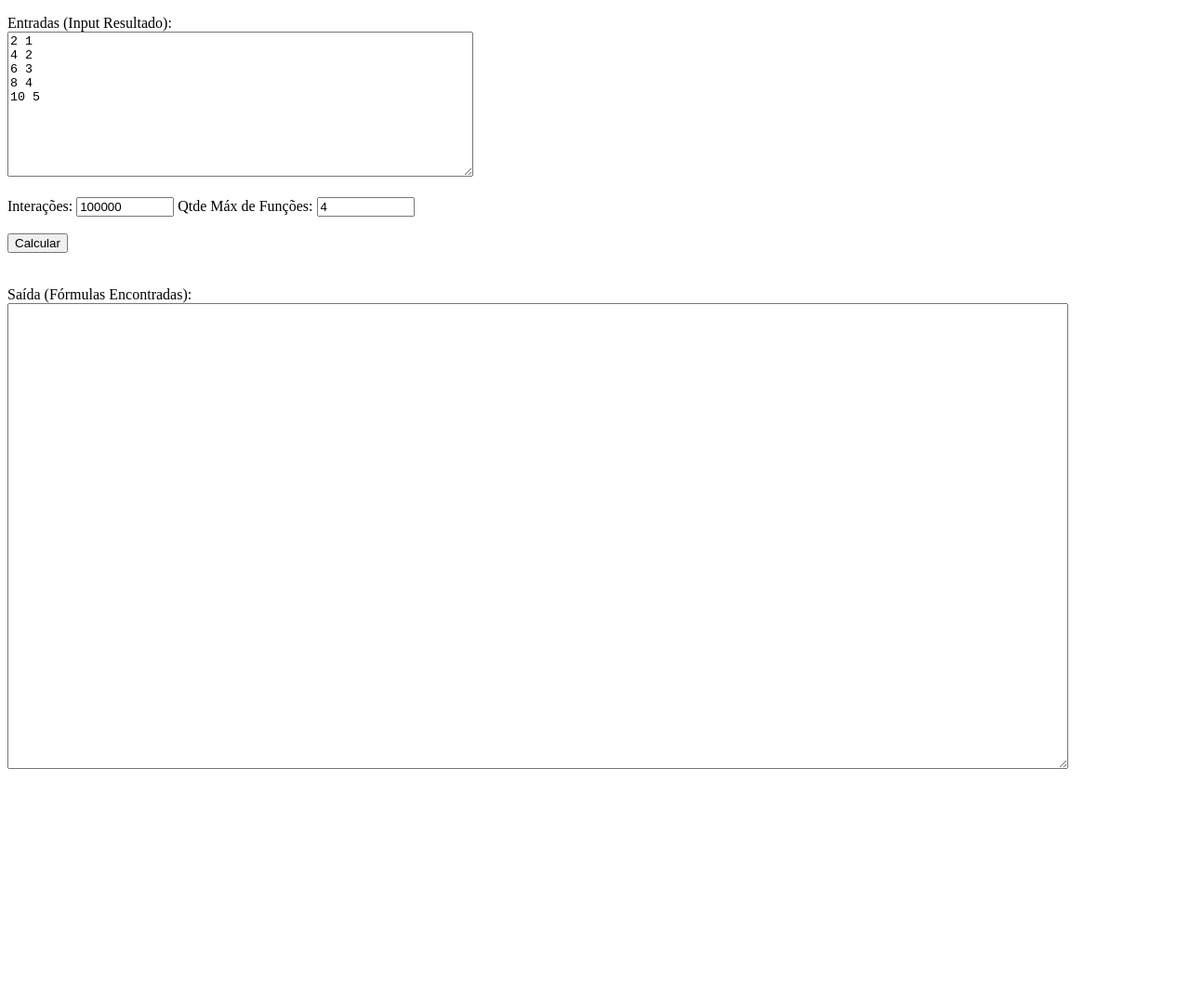
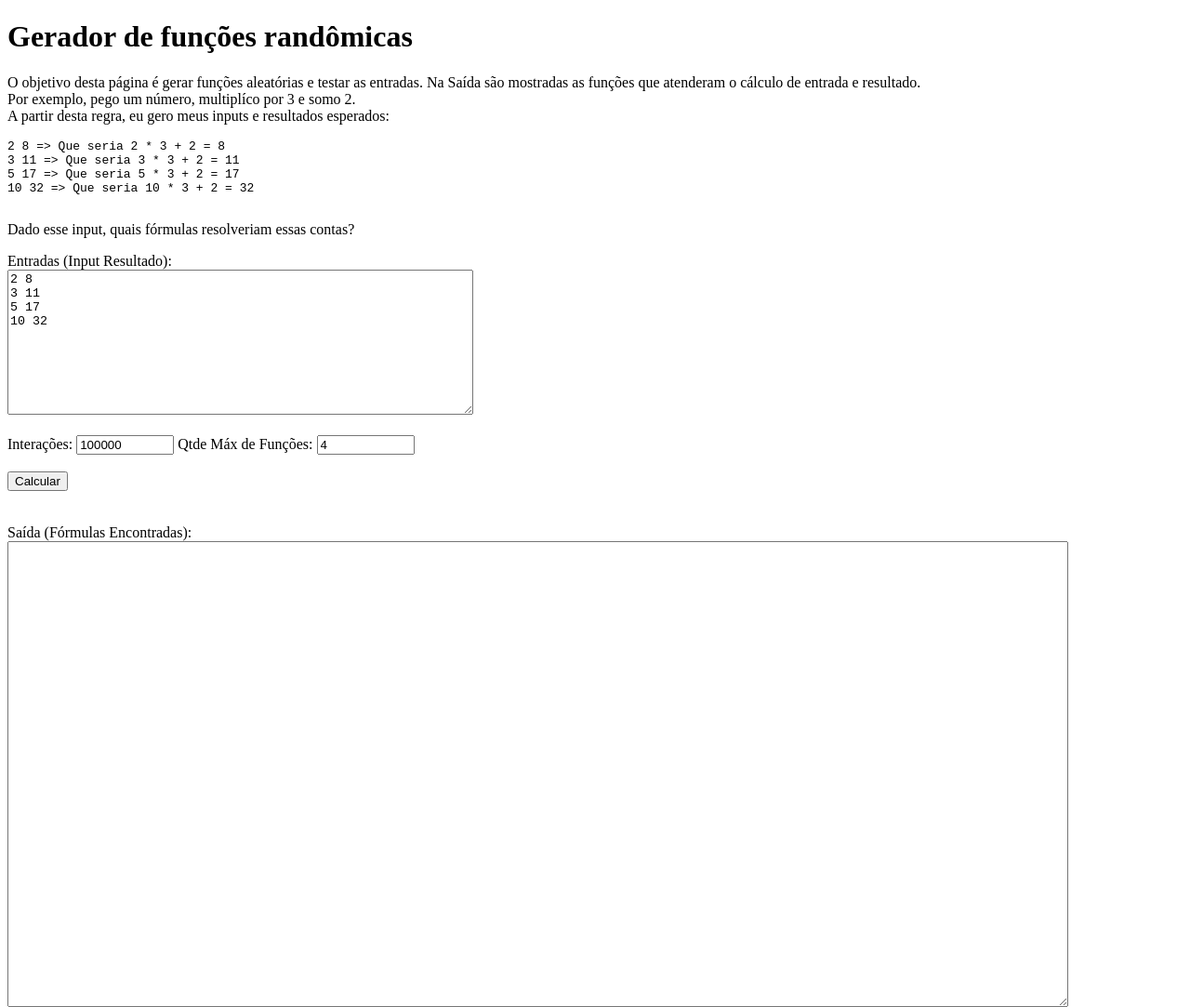
Before and after one commit to lucasguaru/gerador-de-funcoes-randomicas, a plain HTML site: page index.html in a window 1280 px wide. Shown: the whole page at 93% size. Before the commit the page ends 839 px from the top, so only its background shows below. Drawn offline with Linux system fonts and the light colour scheme.

Commit message:
melhorando logica

```diff
--- a/index.html
+++ b/index.html
@@ -10,14 +10,25 @@
 </head>
 
 <body>
-    <p></p>
+    <h1>Gerador de funções randômicas</h1>
+    <p>
+        O objetivo desta página é gerar funções aleatórias e testar as entradas.
+        Na Saída são mostradas as funções que atenderam o cálculo de entrada e resultado.
+        <br>Por exemplo, pego um número, multiplíco por 3 e somo 2.
+        <br>A partir desta regra, eu gero meus inputs e resultados esperados:
+        <pre>2 8 => Que seria 2 * 3 + 2 = 8
+3 11 => Que seria 3 * 3 + 2 = 11
+5 17 => Que seria 5 * 3 + 2 = 17
+10 32 => Que seria 10 * 3 + 2 = 32
+        </pre>
+        Dado esse input, quais fórmulas resolveriam essas contas?
+    </p>
 
     <label for="input">Entradas (Input Resultado):</label><br>
-    <textarea name="input" id="input" cols="60" rows="10">2 1
-4 2
-6 3
-8 4
-10 5</textarea>
+    <textarea name="input" id="input" cols="60" rows="10">2 8
+3 11
+5 17
+10 32</textarea>
     <br>
     <br>
     <label for="qtdeInteracoes">Interações:</label>
```
